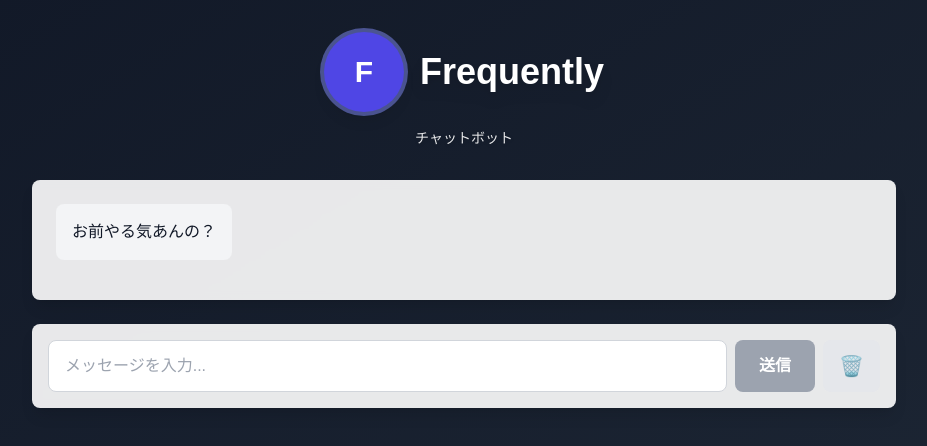
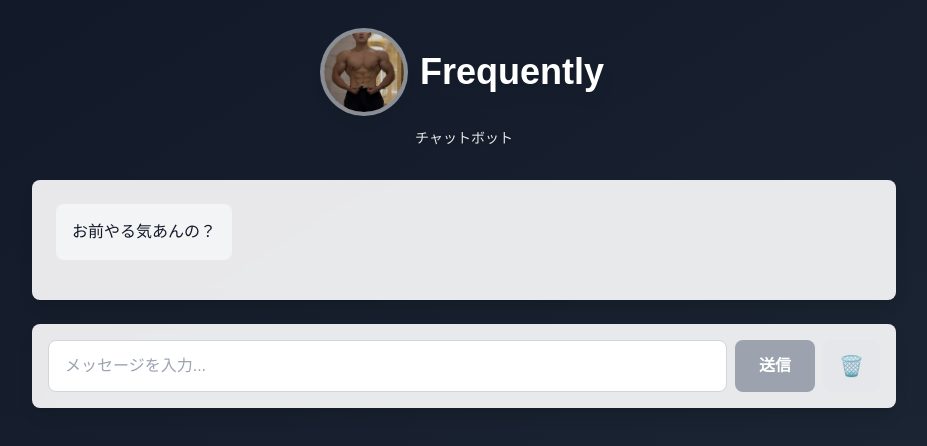
Before and after one commit to TakumiNittono/frucently, a Next.js app: page / in a window 1280 px wide. Shown: the top 446 px of the page, without its empty margins (176-1103 px from the left). Built offline with nearby package versions, Linux system fonts and the light colour scheme.

Commit message:
変更: アイコンを写真に戻す（背景画像をアイコンとして使用）

```diff
--- a/app/components/ChatBot.tsx
+++ b/app/components/ChatBot.tsx
@@ -164,8 +164,12 @@ export default function ChatBot() {
           {/* ヘッダー */}
           <div className="text-center mb-4 sm:mb-8">
             <div className="flex items-center justify-center gap-2 sm:gap-4 mb-2 sm:mb-4">
-              <div className="w-12 h-12 sm:w-20 sm:h-20 rounded-full bg-indigo-600 flex items-center justify-center shadow-lg ring-2 sm:ring-4 ring-indigo-400/50">
-                <span className="text-white text-xl sm:text-3xl font-bold">F</span>
+              <div className="w-12 h-12 sm:w-20 sm:h-20 rounded-full bg-white/90 backdrop-blur-sm flex items-center justify-center shadow-lg overflow-hidden ring-2 sm:ring-4 ring-white/50">
+                <img
+                  src="/background.jpg"
+                  alt="AI Icon"
+                  className="w-full h-full object-cover"
+                />
               </div>
               <h1 className="text-2xl sm:text-4xl font-bold text-white drop-shadow-lg">Frequently</h1>
             </div>
```
